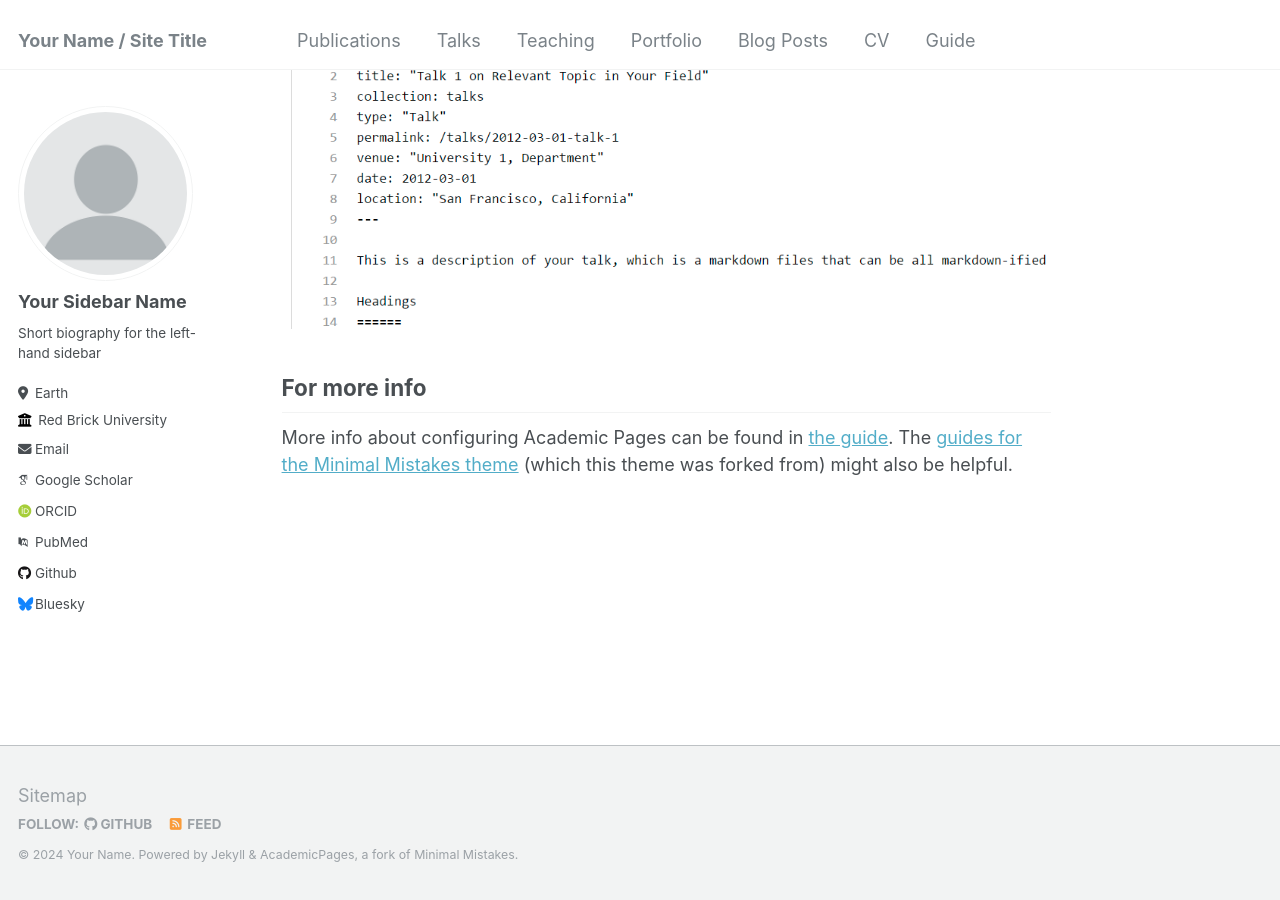
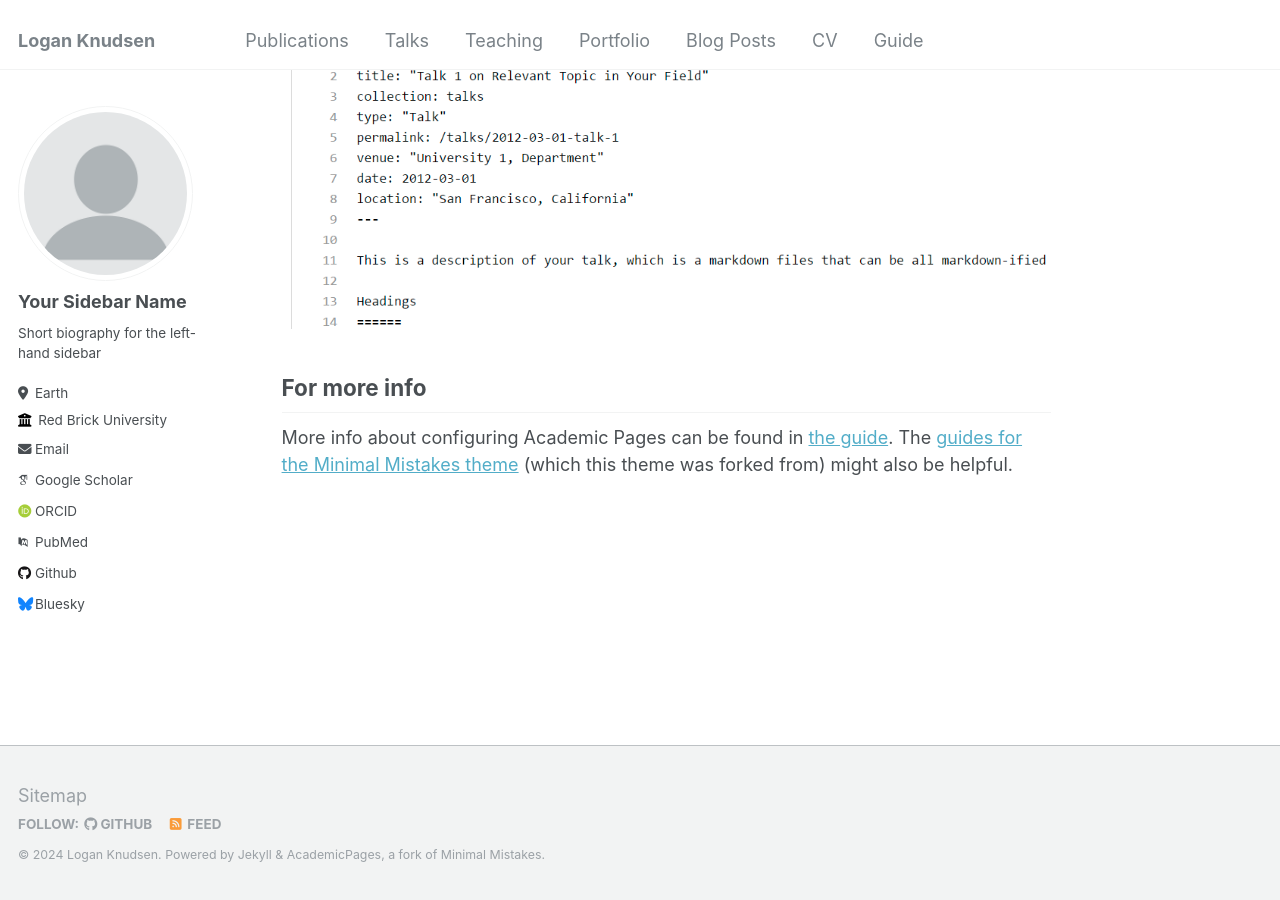
Before and after one commit to loganpknudsen/loganpknudsen.github.io, a Jekyll site: the page built from _pages/about.md, in a window 1280 px wide and 900 px high, scrolled down 2660 px. Built offline with Jekyll 4.4.1, drawn with Linux system fonts in a browser that asks for light colours; some web fonts are replaced.

Commit message:
Update _config.yml

```diff
--- a/_config.yml
+++ b/_config.yml
@@ -8,13 +8,13 @@
 
 # Basic Site Settings
 locale                   : "en-US"
-title                    : "Your Name / Site Title"
+title                    : "Logan Knudsen"
 title_separator          : "-"
-name                     : &name "Your Name"
-description              : &description "personal description"
-url                      : https://academicpages.github.io # the base hostname & protocol for your site e.g. "https://mmistakes.github.io"
+name                     : &name "Logan Knudsen"
+description              : &description "Personal Website"
+url                      : https://loganpknudsen.github.io # the base hostname & protocol for your site e.g. "https://mmistakes.github.io"
 baseurl                  : "" # the subpath of your site, e.g. "/blog"
-repository               : "academicpages/academicpages.github.io"
+repository               : "academicpages/loganpknudsen.github.io"
 
 # Site Author - The following control what appear as part of the author content on the side bar.
 #               If a field is blank the icon and link will not appear, otherwise it will be shown.
```
